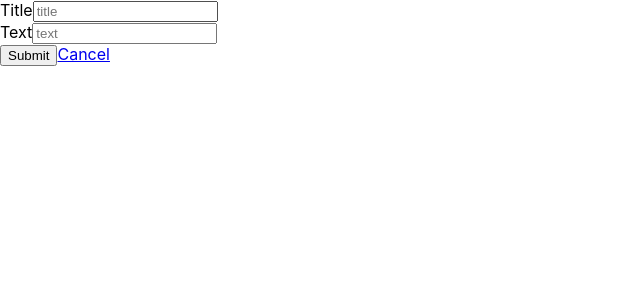
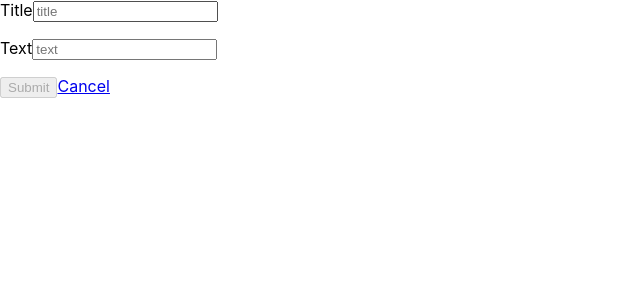
Before and after one commit to ken-1200/react-ts-app, a React (Create React App) app: page /task/new in a window 1280 px wide. Shown: the top 300 px of the page, without its empty margins (0-640 px from the left). Built offline with nearby package versions, Linux system fonts and the light colour scheme.

Commit message:
feat: 一旦プッシュ

```diff
--- a/src/components/atoms/buttons/SubmitButton.tsx
+++ b/src/components/atoms/buttons/SubmitButton.tsx
@@ -1,4 +1,4 @@
-export const SubmitButton = ({ clickSubmitButton }: any) => {
+export const SubmitButton = ({ clickSubmitButton, disabled }: any) => {
   // onClick時、実行関数
   function onClickHandler(e: any) {
     e.preventDefault();
@@ -7,10 +7,13 @@ export const SubmitButton = ({ clickSubmitButton }: any) => {
     clickSubmitButton();
   }
 
+  console.log(disabled);
+
   return (
     <button
       type="submit"
       onClick={ onClickHandler }
+      disabled={ disabled }
     >Submit</button>
   )
 };
--- a/src/components/organisms/NewTask.tsx
+++ b/src/components/organisms/NewTask.tsx
@@ -25,12 +25,12 @@ class NewTask extends React.Component<any, State, any> {
   }
 
   // 受け取った引数をステートに格納
-  private changeParentTitle(value: string): void {
-    this.setState({ title: value });
+  private changeParentTitle(value: string) {
+    this.setState({ title: this.titleValidator(value) });
   }
 
   private changeParentText(value: string): void {
-    this.setState({ text: value });
+    this.setState({ text: this.TextValidator(value) });
   }
 
   private async clickSubmitButton(): Promise<void> {
@@ -39,6 +39,44 @@ class NewTask extends React.Component<any, State, any> {
 
     // 画面遷移
     this.historyHome();
+  }
+
+  private titleValidator(value: string) {
+    if (value.length === 0 && this.state.title.length === 0) {
+      return this.titleValidation(value);
+    }
+
+    return value;
+  }
+
+  private TextValidator(value: string) {
+    if (value.length === 0 && this.state.text.length === 0) {
+      return this.textValidation(value);
+    }
+
+    return value;
+  }
+
+  public titleValidation(value: string) {
+    console.log("title入力値がない時に呼ばれる");
+    console.log(!!value);
+    if (!value) return "※タイトルを入力してください";
+    return value;
+  }
+
+  public textValidation(value: string) {
+    console.log("text入力値がない時に呼ばれる");
+    console.log(!!value);
+    if (!value) return "※テキストを入力してください";
+    return value;
+  }
+
+  public textError() {
+    if (!this.state.text) {
+      return "Ss";
+    }
+
+    return "";
   }
 
   private async postTask() {
@@ -64,10 +102,18 @@ class NewTask extends React.Component<any, State, any> {
   render() {
     return (
       <React.Fragment>
-        <div><TitleForm changeParentTitle= { this.changeParentTitle } /></div>
-        <div><TextForm changeParentText={ this.changeParentText } /></div>
         <div>
-          <SubmitButton clickSubmitButton={ this.clickSubmitButton } />
+          <TitleForm changeParentTitle= { this.changeParentTitle } />
+          <p>{ this.state.title }</p>
+        </div>
+        <div>
+          <TextForm changeParentText={ this.changeParentText } />
+          <p>
+            { this.state.text }
+          </p>
+        </div>
+        <div>
+          <SubmitButton clickSubmitButton={ this.clickSubmitButton } disabled={ !this.state.text } />
           <Link to="/">Cancel</Link>
         </div>
       </React.Fragment>
```
